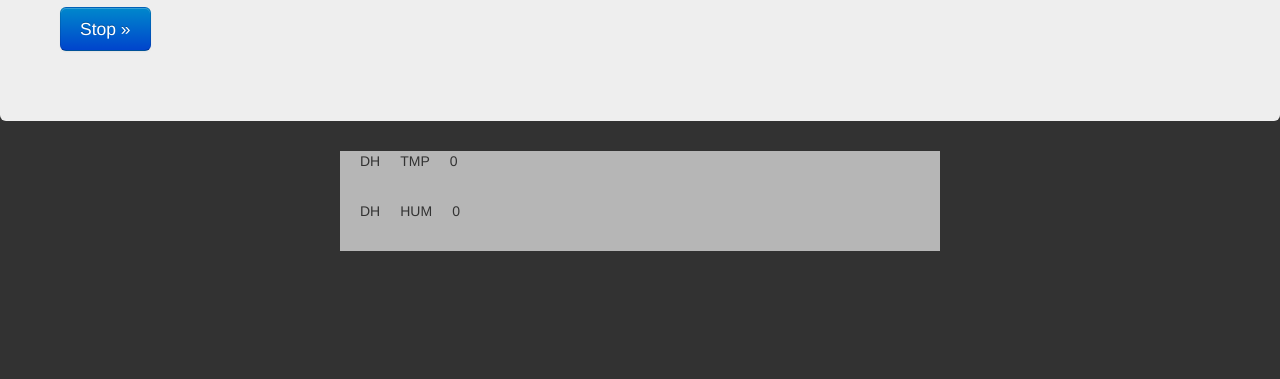
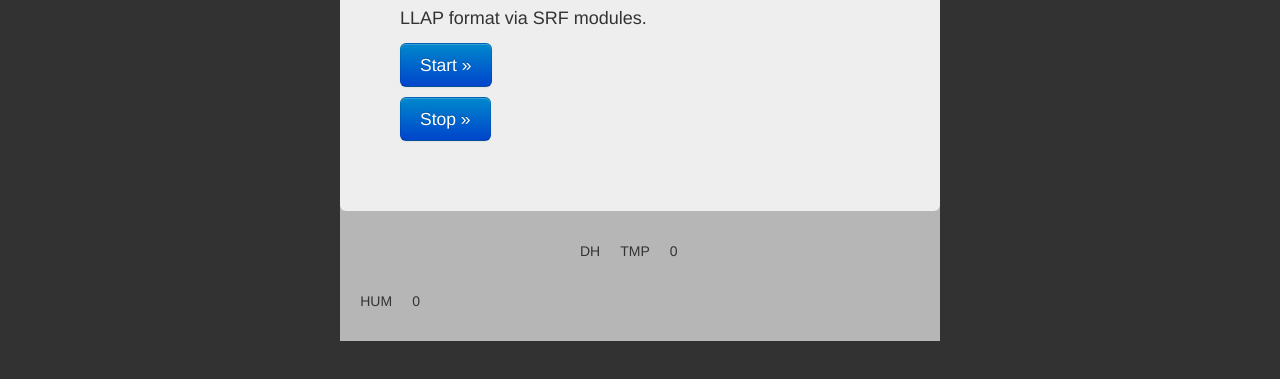
Before and after one commit to rosterloh/EVE-node, a website: page static/index.html in a window 1280 px wide. Shown: the part 217-596 px from the top of the page. Drawn offline with Linux system fonts and the light colour scheme.

Commit message:
Modified index.html

```diff
--- a/static/index.html
+++ b/static/index.html
@@ -13,6 +13,8 @@
 </head>
 <body ng-controller="LlapCtrl" id="body" style="background-color:rgb(50, 50, 50)">
 
+    <div class="container" style="max-width: 600px; background-color:#B6B6B6" >
+
         <div class="hero-unit">
             <h1>Data display for EVE Alpha</h1>
             <p>Currently displaying all data from household nodes sent in LLAP format via SRF modules.</p>
@@ -20,8 +22,9 @@
             <p><a class="btn btn-primary btn-large" ng-click="stopAnimation()">Stop &raquo;</a></p>
         </div><!-- .hero-unit -->
 
-    <div class="container" style="max-width: 600px; background-color:#B6B6B6" >
-    <div class="row span3" >
+
+        <div class="row" >
+            <div class="span3"></div>
             <ul ng-repeat="node in nodes" class="thumbnails">
                 <li>{{node.id}}</li>
                 <li>{{node.type}}</li>
```
Lines whose indentation alone changed are shown as unchanged.
